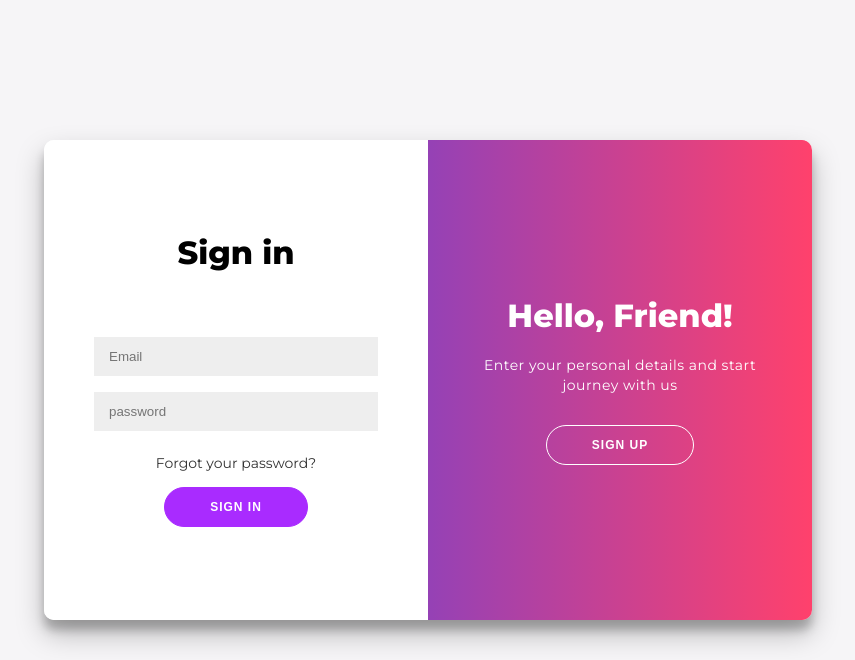
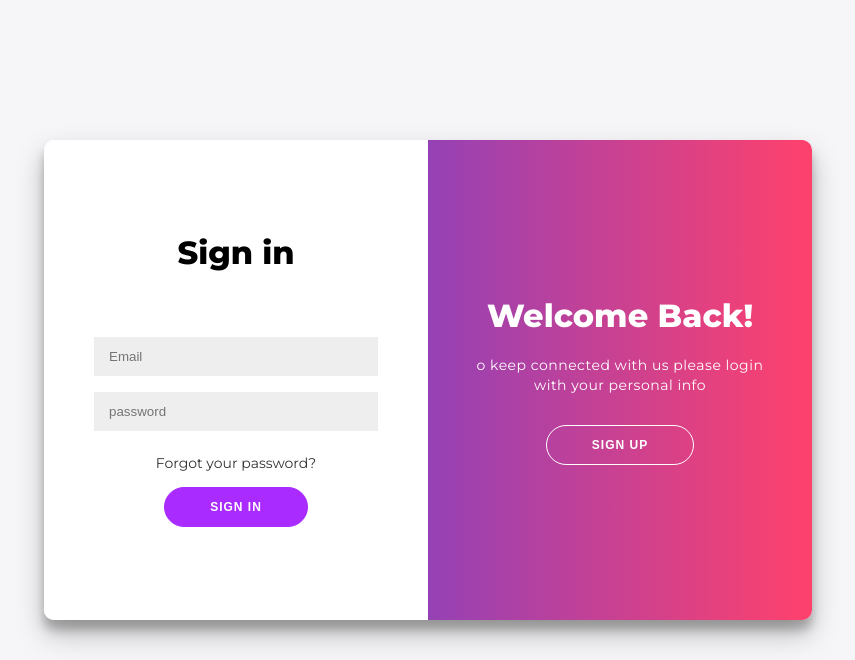
Before and after one commit to harikavedula/docAssistant, a Django app: page / in a window 1280 px wide. Shown: the top 660 px of the page, without its empty margins (212-1067 px from the left). Run offline with Django 3.2, Linux system fonts and the light colour scheme.

Commit message:
Added Screenshots

```diff
--- a/docAssistant/doc/views.py
+++ b/docAssistant/doc/views.py
@@ -11,8 +11,8 @@ def login(request):
         # print(user_pwd)
         # print(len(l0))
         for x in lo:
-            # print(x.email)
-            # print(x.pswd)
+            print(x.email)
+            print(x.pswd)
             if x.email==user_email and x.pswd==user_pwd:
                 # print(1)
                 request.session['email']=user_email
@@ -28,7 +28,7 @@ def login(request):
         if h==2:
             return redirect('vitals/')
         else:
-            return redirect('login/')
+            return render(request,'login.html')
     return render(request,'login.html')
 
 def profile(request):
--- a/docAssistant/templates/login.html
+++ b/docAssistant/templates/login.html
@@ -304,8 +304,8 @@ footer a {
 				<button class="ghost" id="signIn">Sign In</button>
 			</div>
 			<div class="overlay-panel overlay-right">
-				<h1>Hello, Friend!</h1>
-				<p>Enter your personal details and start journey with us</p>
+				<h1>Welcome Back!</h1>
+				<p>o keep connected with us please login with your personal info</p>
 				<button class="ghost" id="signUp">Sign Up</button>
 			</div>
 		</div>
```
Also changed, not shown: docAssistant/db.sqlite3.
